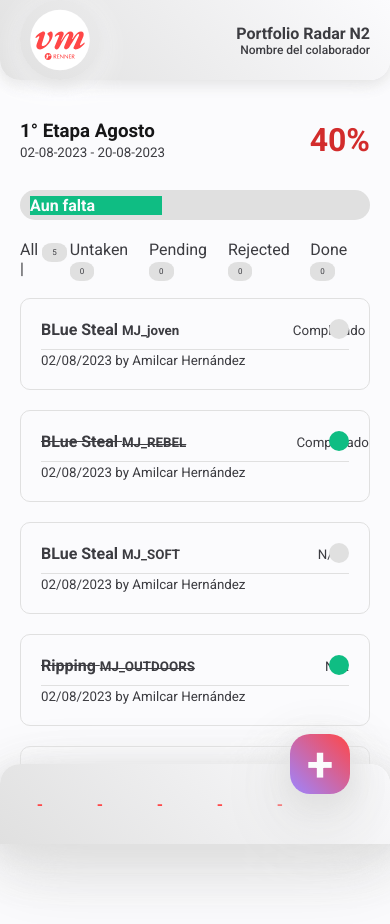
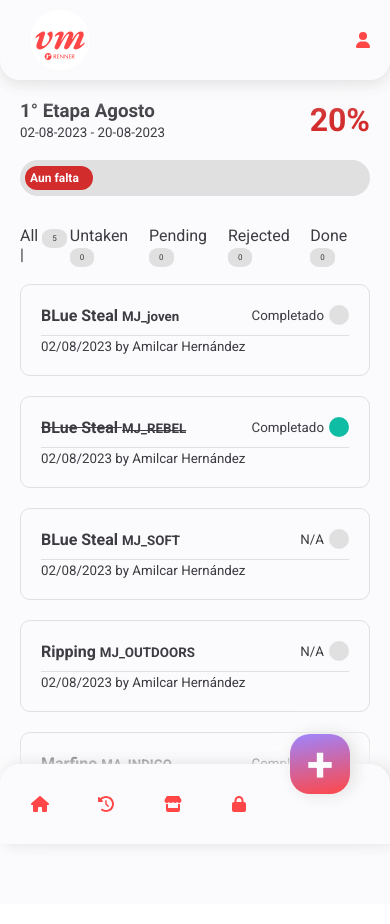
Before and after one commit to amilcarHernandez24/app-vm, a React (Vite) app: page / in a window 390 px wide. Shown: the top 924 px of the page. Built offline with nearby package versions, Linux system fonts and the light colour scheme.

Commit message:
[Add] adjustment on bar color, fontawesome icons, change of layout colors

```diff
--- a/package.json
+++ b/package.json
@@ -10,6 +10,10 @@
     "preview": "vite preview"
   },
   "dependencies": {
+    "@fortawesome/fontawesome-svg-core": "^6.4.0",
+    "@fortawesome/free-brands-svg-icons": "^6.4.0",
+    "@fortawesome/free-solid-svg-icons": "^6.4.0",
+    "@fortawesome/react-fontawesome": "^0.2.0",
     "react": "^18.2.0",
     "react-dom": "^18.2.0"
   },
--- a/src/components/Header/header.module.css
+++ b/src/components/Header/header.module.css
@@ -13,7 +13,7 @@
     height: 80px;
     padding: 20px;
 
-    background: linear-gradient(225deg, var(--white), var(--grey));
+    background: var(--white);
     box-shadow: var(--grey) 0px 4px 16px, var(--white) 0px 8px 32px;
     border-bottom-left-radius: 20px;
     border-bottom-right-radius: 20px;
@@ -23,14 +23,14 @@
     width: 5rem;
     height: 5rem;
     border-radius: 50%;
-
-    box-shadow: var(--grey) 0px 4px 16px, var(--white) 0px 8px 32px;
   }
 
   .header_content {
     display: flex;
     flex-direction: column;
     align-items: end;
+
+    color: var(--primary);
   }
 
   .header_title {
--- a/src/components/Header/index.jsx
+++ b/src/components/Header/index.jsx
@@ -1,5 +1,7 @@
 import styles from './header.module.css'
 import logo from '../../assets/img/logo-header.svg'
+import { faUser } from '@fortawesome/free-solid-svg-icons'
+import { FontAwesomeIcon } from '@fortawesome/react-fontawesome'
 
 function Header () {
   return (
@@ -8,8 +10,9 @@ function Header () {
         <div className={styles.header}>
           <img src={logo} className={styles.logo} alt='logo'/>
           <div className={styles.header_content}>
-            <h2 className={styles.header_title}>Portfolio Radar N2</h2>
-            <p className={styles.header_user}>Nombre del colaborador</p>
+            {/* <h2 className={styles.header_title}>Portfolio Radar N2</h2>
+            <p className={styles.header_user}>Nombre del colaborador</p> */}
+            <FontAwesomeIcon icon={faUser} />
           </div>
         </div>
       </header>
--- a/src/components/footer/footer.module.css
+++ b/src/components/footer/footer.module.css
@@ -11,8 +11,8 @@
         height: 80px;
         padding: 10px;
 
-        background: linear-gradient(225deg, var(--white), var(--grey));
-        box-shadow: var(--grey) 0px 8px 24px, var(--grey) 0px 16px 56px, var(--grey) 0px 24px 80px;
+        background: var(--white);
+        box-shadow: var(--grey) 4px 0px 16px, var(--white) 8px 0px 32px;
         border-top-left-radius: 20px;
         border-top-right-radius: 20px;
     }
@@ -34,8 +34,8 @@
         font-size: 3rem;
         color: var(--white);
 
-        box-shadow: var(--grey) 0px 8px 24px, var(--grey) 0px 16px 56px, var(--grey) 0px 24px 80px;
-        background: linear-gradient(225deg, var(--primary), var(--accent));
+        box-shadow: var(--grey) 4px 0px 16px, var(--white) 8px 0px 32px;
+        background: linear-gradient(350deg, var(--primary), var(--accent));
         border-radius: 20px;
     }
 
@@ -43,6 +43,8 @@
         display: flex;
         justify-content: space-between;
         align-items: center;
+
+        width: 70%;
     }
 
     .option {
--- a/src/components/footer/index.jsx
+++ b/src/components/footer/index.jsx
@@ -1,4 +1,6 @@
+import { FontAwesomeIcon } from '@fortawesome/react-fontawesome'
 import styles from './footer.module.css'
+import { faClockRotateLeft, faHouse, faLock, faShoppingBag, faStore } from '@fortawesome/free-solid-svg-icons'
 
 function Footer() {
   return (
@@ -6,11 +8,10 @@ function Footer() {
       <footer className={styles.footer_wrapper}>
         <div className={styles.footer}>
         <div className={styles.options}>
-            <div className={styles.option}><span>-</span></div>
-            <div className={styles.option}><span>-</span></div>
-            <div className={styles.option}><span>-</span></div>
-            <div className={styles.option}><span>-</span></div>
-            <div className={styles.option}><span>-</span></div>
+            <div className={styles.option}><FontAwesomeIcon icon={faHouse} /></div>
+            <div className={styles.option}><FontAwesomeIcon icon={faClockRotateLeft} /></div>
+            <div className={styles.option}><FontAwesomeIcon icon={faStore} /></div>
+            <div className={styles.option}><FontAwesomeIcon icon={faLock} /></div>
         </div>
         <div className={styles.add}>+</div>
         </div>
--- a/src/components/home/home.module.css
+++ b/src/components/home/home.module.css
@@ -2,8 +2,10 @@
   .home {
     display: flex;
     flex-direction: column;
-    padding: 100px 20px;
+    padding: 80px 20px;
     width: 100%;
+
+    background-color: var(--white);
 
     font-family: var(--font-family);
     color: var(--dark-grey);
@@ -15,6 +17,8 @@
     align-items: center;
     width: 100%;
     height: 80px;
+
+    color: var(--dark-grey);
   }
 
   .home_info {
@@ -22,7 +26,7 @@
   }
 
   .home_title {
-    color: var(--black);
+    color: var(--dark-grey);
   }
 
   .home_completado {
@@ -37,18 +41,23 @@
   .home_status_bar {
     display: flex;
     align-items: center;
-    margin-top: 10px;
-    padding: 10px;
+    padding: 18px 5px;
     width: 100%;
     height: 30px;
 
     font-weight: 600;
+    font-size: 12px;
     color: var(--white);
 
     background-color: var(--grey);
     border-radius: 20px;
 
     content: '';
+  }
+
+  .home_status_bar span {
+    border-radius: 20px;
+    padding: 5px;
   }
 
   .home_body {
@@ -60,7 +69,7 @@
   .home_filters {
     display: flex;
     justify-content: space-around;
-    margin-top: 20px;
+    margin-top: 30px;
   }
 
   .home_filters small {
--- a/src/components/home/index.jsx
+++ b/src/components/home/index.jsx
@@ -26,16 +26,15 @@ function Home () {
     let caseTwo = percentage <= 79;
     let caseThree = percentage <= 99;
 
-    switch (percentage) {
-      case caseOne:
-        return {backgroundColor: 'var(--danger)', width: `${getPercentage(INFO.tasks, 1)}%`}
-      case caseTwo:
-        return {backgroundColor: 'var(--warning)', width: `${getPercentage(INFO.tasks, 1)}%`}
-      case caseThree:
-        return {backgroundColor: 'var(--success)', width: `${getPercentage(INFO.tasks, 1)}%`}
-      default:
-        return {backgroundColor: 'var(--success)', width: `${getPercentage(INFO.tasks, 1)}%`}
+    if (caseOne) {
+      return {backgroundColor: 'var(--danger)', width: `${percentage}%`}
+    } else if (caseTwo) {
+      return {backgroundColor: 'var(--warning)', width: `${percentage}%`}
+    } else if  (caseThree) {
+      return {backgroundColor: 'var(--success)', width: `${percentage}%`}
     }
+
+    return {backgroundColor: 'var(--success)', width: `${percentage}%`}
   }
 
 
--- a/src/components/shared/box/box.module.css
+++ b/src/components/shared/box/box.module.css
@@ -5,6 +5,8 @@
     align-items: center;
     padding: 20px;
     margin-top: 20px;
+
+    background-color: var(--white);
 
     border: 1px solid var(--grey);
     border-radius: 10px;
@@ -20,15 +22,16 @@
     justify-content: space-between;
   }
 
-  .home_task_subtitle {
-    margin-right: -150px;
+  .home_task_status {
+    display: flex;
   }
 
-  .home_task_status {
+  .home_task_status_icon {
     height: 20px;
     width: 20px;
 
     border-radius: 50%;
+    margin-left: 5px;
   }
 
   .home_task_footer {
--- a/src/components/shared/box/index.jsx
+++ b/src/components/shared/box/index.jsx
@@ -37,10 +37,12 @@ function Box ({ item }) {
             <div style={lineThrough(item.status_id)} className={styles.home_task_title}>
               <h4>{item.brand} <small>{item.collection}</small></h4>
             </div>
-            <div className={styles.home_task_subtitle}>
-              <small>{item.status}</small>
-            </div>
-            <div style={getColorStatus(item.status_id)} className={styles.home_task_status}>
+            <div  className={styles.home_task_status}>
+              <div className={styles.home_task_subtitle}>
+                <small>{item.status}</small>
+              </div>
+              <div style={getColorStatus(item.status_id)}  className={styles.home_task_status_icon}>
+              </div>
             </div>
           </div>
           <div className={styles.home_task_footer}>
--- a/src/constants/info.json
+++ b/src/constants/info.json
@@ -56,7 +56,7 @@
       "brand_id": 1,
       "collection": "MJ_OUTDOORS",
       "collection_id": 2,
-      "status_id": 1,
+      "status_id": 0,
       "status": "N/A",
       "date_created": "02/08/2023",
       "user": "Amilcar Hernández",
--- a/src/index.css
+++ b/src/index.css
@@ -6,7 +6,7 @@
     --primary: #FF4747;
     --secondary: #4a0000;
     --accent: #9D85FF;
-    --success: #0FBD83;
+    --success: #0fbda4;
     --warning: #FBB828;
     --danger: #D22C2C;
 
```
Also changed, not shown: 1 other file (tests, documents, lock files or other folders).
